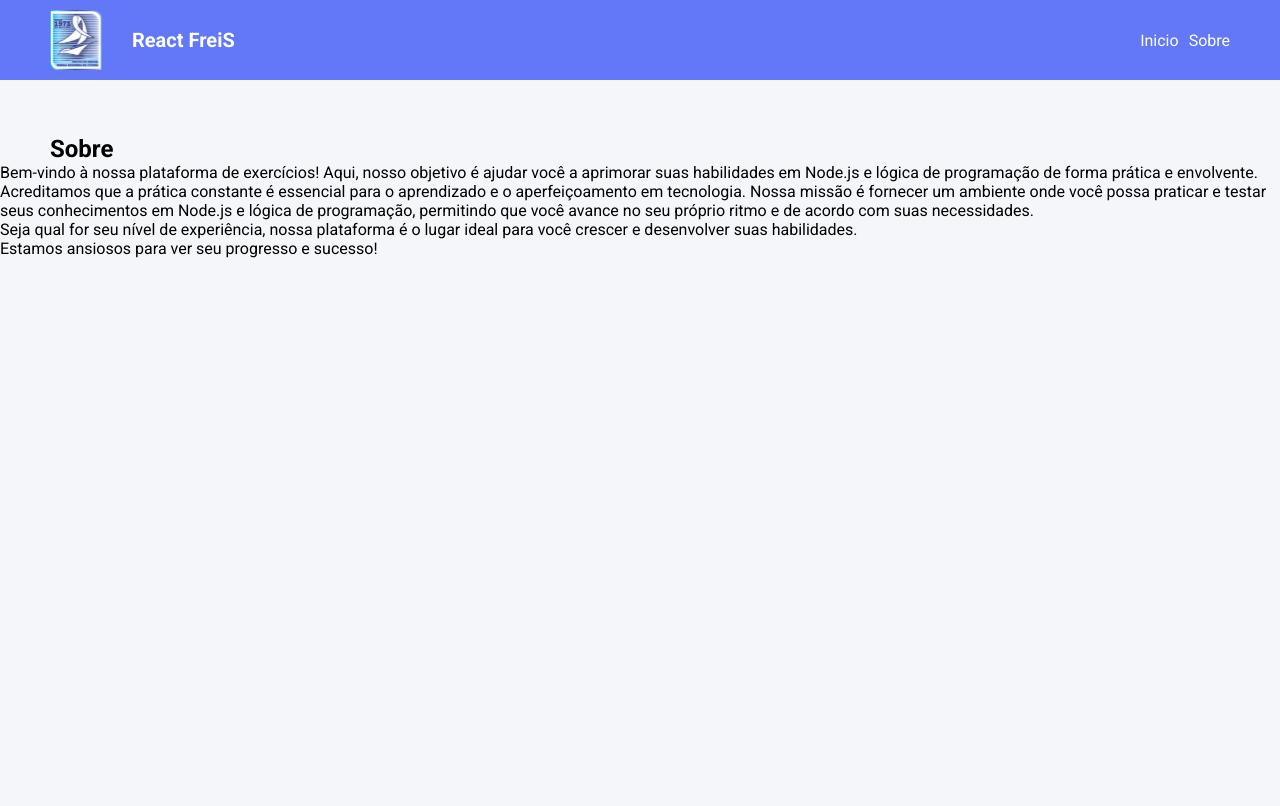
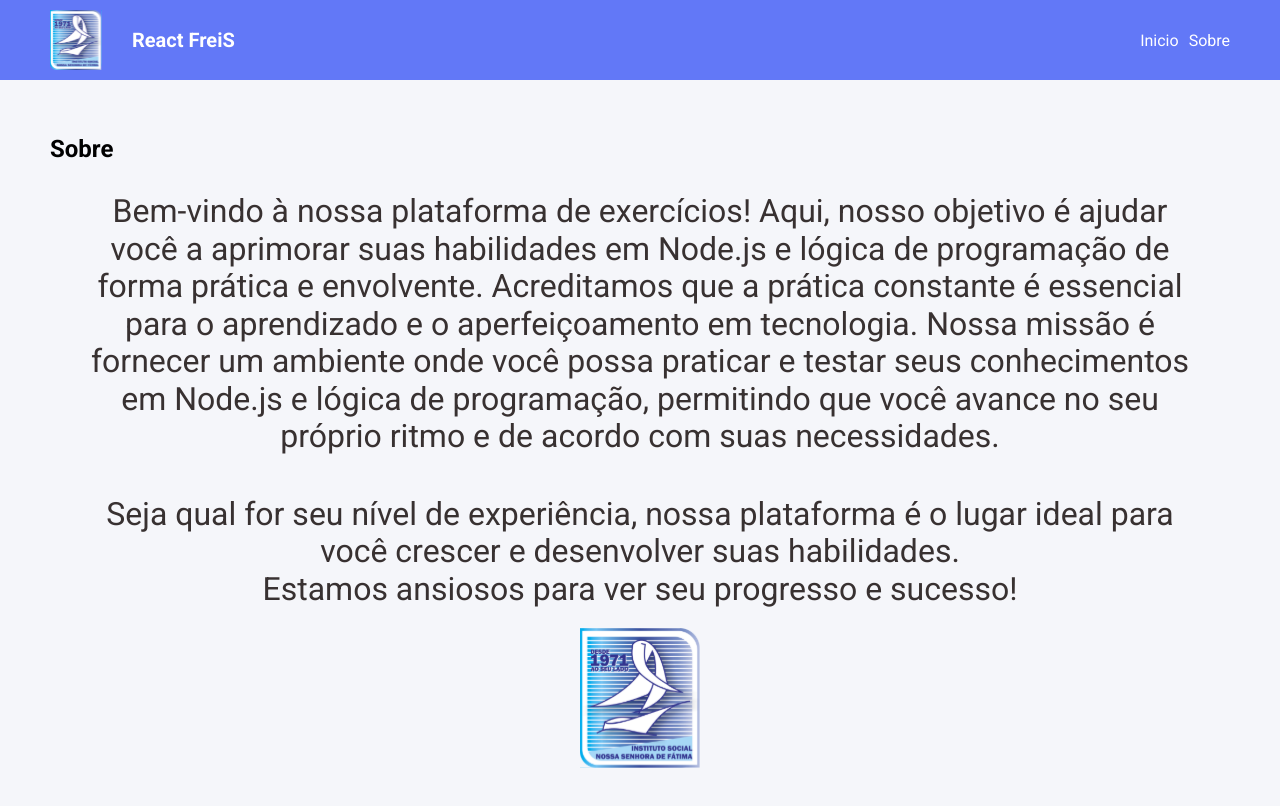
Before and after one commit to frosttlink/ReactFreiS, a React (Create React App) app: page /sobre in a window 1280 px wide. Built offline with nearby package versions, Linux system fonts and the light colour scheme.

Commit message:
the last commit one for now

```diff
--- a/src/pages/pgInicio/index.jsx
+++ b/src/pages/pgInicio/index.jsx
@@ -26,13 +26,13 @@ export default function Index() {
           </div>
           <div className='subcontainer-verde'>
             <img src="/assets/images/verde.svg" alt="" />
-            <h3>Cupom de desconto</h3>
-            <p>Exercício 01</p>
+            <h3>Converter Kg/gramas</h3>
+            <p>Exercício 02</p>
           </div>
           <div className='subcontainer-azul'>
             <img src="/assets/images/azul.svg" alt="" />
-            <h3>Cupom de desconto</h3>
-            <p>Exercício 01</p>
+            <h3>Valor total por quantidade</h3>
+            <p>Exercício 03</p>
           </div>
         </div>
       </div>
--- a/src/pages/pgInicio/index.scss
+++ b/src/pages/pgInicio/index.scss
@@ -108,4 +108,8 @@
     background-color: #fff;
   }
 
+  .subcontainers img {
+    background-color: #fff;
+  }
+
 }
--- a/src/pages/pgSobre/index.jsx
+++ b/src/pages/pgSobre/index.jsx
@@ -1,30 +1,56 @@
-import './index.scss';
-import { Link } from 'react-router-dom';
+import "./index.scss";
+import { Link } from "react-router-dom";
 
 export default function Sobre() {
   return (
     <div className="pagina-sobre">
       <header>
-        <div className='cabecalho'>
-          <div className='logo-header'>
-            <img className='img-logo' src="/assets/images/logo.svg" alt="logo_frei" />
+        <div className="cabecalho">
+          <div className="logo-header">
+            <img
+              className="img-logo"
+              src="/assets/images/logo.svg"
+              alt="logo_frei"
+            />
             <h1>React FreiS</h1>
           </div>
-          <div className='navegacao-header'>
-            <Link to="/" className='inicio'>Inicio</Link>
-            <Link to="/sobre" className='sobre'>Sobre</Link>
+          <div className="navegacao-header">
+            <Link to="/" className="inicio">
+              Inicio
+            </Link>
+            <Link to="/sobre" className="sobre">
+              Sobre
+            </Link>
           </div>
         </div>
       </header>
       <div className="conteudo">
         <h2>Sobre</h2>
-        <div className='textos-sobre'>
-          <p>Bem-vindo à nossa plataforma de exercícios! Aqui, nosso objetivo é ajudar você a aprimorar suas habilidades em Node.js e lógica de programação de forma prática e envolvente. Acreditamos que a prática constante é essencial para o aprendizado e o aperfeiçoamento em tecnologia. Nossa missão é fornecer um ambiente onde você possa praticar e testar seus conhecimentos em Node.js e lógica de programação, permitindo que você avance no seu próprio ritmo e de acordo com suas necessidades. </p>
-
-          <p>Seja qual for seu nível de experiência, nossa plataforma é o lugar ideal para você crescer e desenvolver suas habilidades.</p>
-          <p>Estamos ansiosos para ver seu progresso e sucesso!</p>
+        <div className="textos-sobre">
+          <p>
+            Bem-vindo à nossa plataforma de exercícios! Aqui, nosso objetivo é
+            ajudar você a aprimorar suas habilidades em Node.js e lógica de
+            programação de forma prática e envolvente. Acreditamos que a prática
+            constante é essencial para o aprendizado e o aperfeiçoamento em
+            tecnologia. Nossa missão é fornecer um ambiente onde você possa
+            praticar e testar seus conhecimentos em Node.js e lógica de
+            programação, permitindo que você avance no seu próprio ritmo e de
+            acordo com suas necessidades.
+          </p>
+          <div className="sub-text">
+            <p>
+              Seja qual for seu nível de experiência, nossa plataforma é o lugar
+              ideal para você crescer e desenvolver suas habilidades.
+            </p>
+            <p>Estamos ansiosos para ver seu progresso e sucesso!</p>
+            <img
+              className="logo-sobre"
+              src="/assets/images/logo-sobre.svg"
+              alt=""
+            />
+          </div>
         </div>
       </div>
     </div>
-  )
+  );
 }
--- a/src/pages/pgSobre/index.scss
+++ b/src/pages/pgSobre/index.scss
@@ -54,4 +54,24 @@
     margin-top: 55px;
     margin-left: 50px;
   }
+
+  .textos-sobre {
+      display: flex;
+      flex-direction: column;
+      gap: 40px;
+      padding: 30px 80px;
+      text-align: center;
+      font-weight: 400;
+      font-size: 32px;
+      color: #383131;
+      line-height: 37.5px;
+  }
+
+  .sub-text {
+    padding: 0px 10px;
+  }
+
+    .logo-sobre {
+      margin-top: 20px;
+    }
 }
```
Also changed, not shown: package.json (+6 -1 lines), public/assets/images/logo-sobre.svg (added), 1 other file (tests, documents, lock files or other folders).
